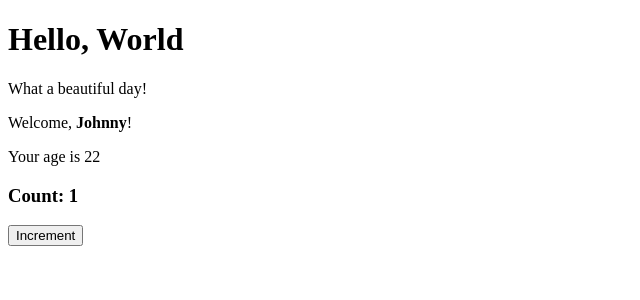
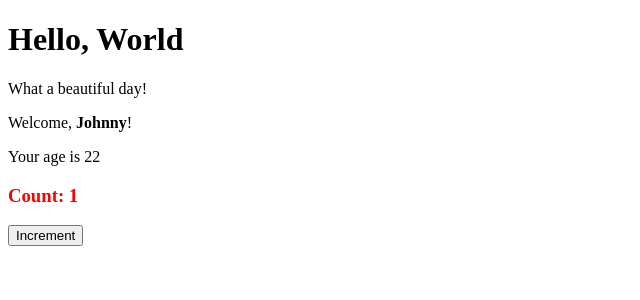
Before and after one commit to Gilxhon001/ReactJsExercises, a React (Create React App) app: page / in a window 1280 px wide. Shown: the top 300 px of the page, without its empty margins (0-640 px from the left). Built offline with nearby package versions, Linux system fonts and the light colour scheme.

Commit message:
Styling Components - 02 Finished

```diff
--- a/src/ClickCounter.js
+++ b/src/ClickCounter.js
@@ -14,9 +14,14 @@ export default class ClickCounter extends React.Component {
 
 
     render() {
+
+        const style = {
+            color: this.state.count % 2 === 0 ? 'green' : 'red',
+        }
+
         return (
             <div>
-                <h3>Count: {this.state.count}</h3>
+                <h3 style={style}>Count: {this.state.count}</h3>
                 <button onClick={this.handleCounterIncrement}>Increment</button>
             </div>
         )
```
